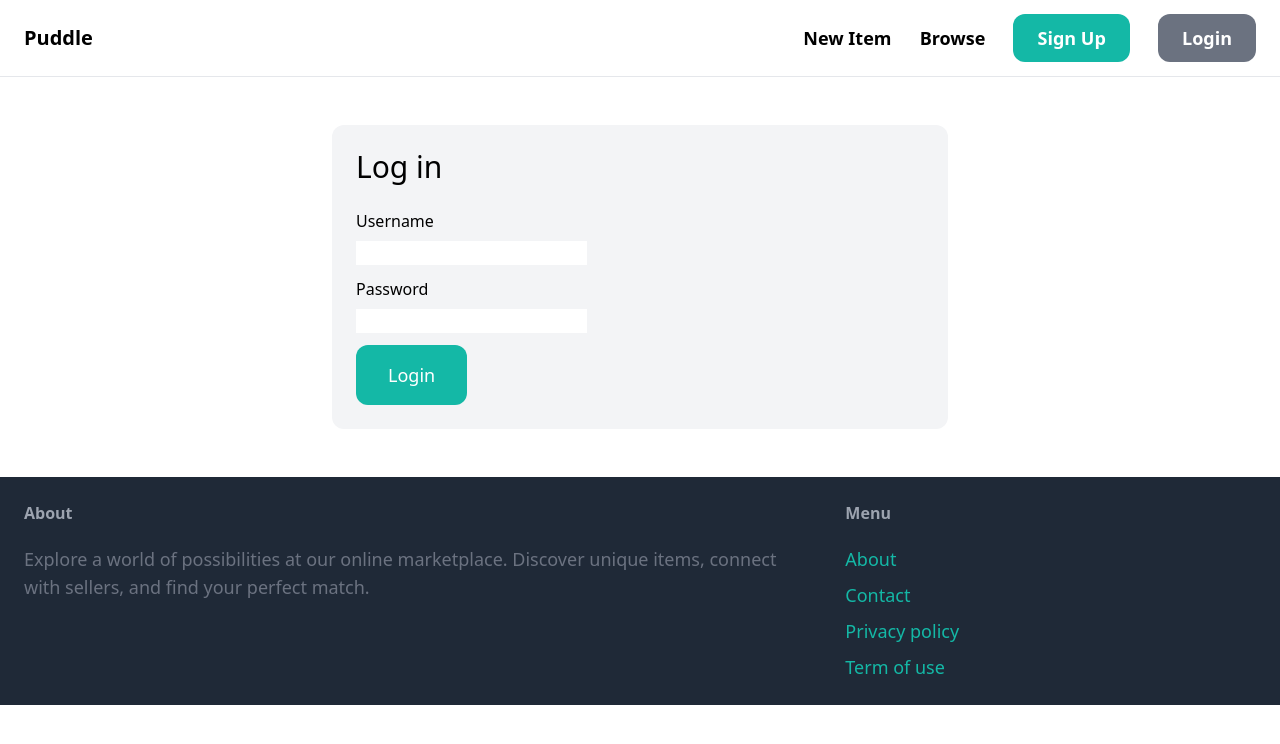
After one commit to tox-in/Simple_Puddle, a Django app: template puddle/core/templates/core/login.html in a window 1280 px wide. The commit adds this page. Shown: the top 744 px of the page. Run offline with Django 5.2, Linux system fonts and the light colour scheme; the template is opened without the code that fills it, so the values that code supplies are empty, except form fields; form fields are guessed from the names that the template uses; some libraries are stand-ins or nearby versions.

Commit message:
logging in

```diff
--- a/puddle/core/forms.py
+++ b/puddle/core/forms.py
@@ -1,6 +1,10 @@
 from django import forms
-from django.contrib.auth.forms import UserCreationForm
+from django.contrib.auth.forms import UserCreationForm, AuthenticationForm
 from django.contrib.auth.models import User
+
+class LoginForm(AuthenticationForm):
+     username = forms.CharField(widget=forms.TextInput(attrs={'placeholder':'Your username', 'class':'w-full py-4 px-6 rounded-xl'}))
+     password = forms.CharField(widget=forms.PasswordInput(attrs={'placeholder':'Your password', 'class':'w-full py-4 px-6 rounded-xl'}))
 
 class SignupForm(UserCreationForm):
     class Meta:
--- a/puddle/core/templates/core/base.html
+++ b/puddle/core/templates/core/base.html
@@ -13,8 +13,13 @@
             <a href="#" class="text-lg font-semibold hover:text-gray-500">New Item</a>
             <a href="#" class="text-lg font-semibold hover:text-gray-500">Browse</a>
 
+            {% if request.user.is_authenticated %}
+            <a href="#" class="px-6 py-3 text-lg font-semibold bg-teal-500 text-white rounded-xl hover:bg-teal-700">Inbox</a>
+            <a href="#" class="px-6 py-3 text-lg font-semibold bg-gray-500 text-white rounded-xl hover:bg-gray-700">Dashboard</a>
+            {% else %}
             <a href="{% url 'core:signup' %}" class="px-6 py-3 text-lg font-semibold bg-teal-500 text-white rounded-xl hover:bg-teal-700">Sign Up</a>
-            <a href="#" class="px-6 py-3 text-lg font-semibold bg-gray-500 text-white rounded-xl hover:bg-gray-700">Login</a>
+            <a href="{% url 'core:login' %}" class="px-6 py-3 text-lg font-semibold bg-gray-500 text-white rounded-xl hover:bg-gray-700">Login</a>
+            {% endif %}
         </div>
     </nav>
     <div class="px-6 py-6">
--- /dev/null
+++ b/puddle/core/templates/core/login.html
@@ -0,0 +1,37 @@
+{% extends 'core/base.html' %}
+
+
+{% block title %}
+    Log in
+{% endblock title %}
+
+
+{% block content %}
+    <div class="w-1/2 my-6 mx-auto p-6 bg-gray-100 rounded-xl">
+        <h1 class="mb-6 text-3xl">Log in</h1>
+
+        <form action="." method="post">
+            {% csrf_token %}
+            {{ form.non_field_errors }}
+            <div class="mb-3">
+                <label for="" class="inline-block mb-2">Username</label><br/>
+                {{ form.username }}
+            </div>
+            <div class="mb-3">
+                <label for="" class="inline-block mb-2">Password</label><br/>
+                {{ form.password }}
+            </div>
+            {% if form.errors or form.non_field_errors %}
+                <div class="mb-3 p-6 bg-red-100 rounded-xl">
+                    {% for field in form %}
+                        {{ field.errors }}
+                    {% endfor %}
+                    {{ form.non_field_errors }}
+                </div>
+            {% endif %}
+
+
+            <button class="py-4 px-8 text-lg bg-teal-500 hover:bg-teal-700 rounded-xl text-white">Login</button>
+        </form>
+    </div>
+{% endblock content %}
--- a/puddle/core/urls.py
+++ b/puddle/core/urls.py
@@ -1,10 +1,13 @@
+from django.contrib.auth import views as auth_views
 from django.urls import path
 from . import views
+from .forms import LoginForm
 
 app_name = 'core'
 
 urlpatterns = [
     path('', views.index, name='index'),
     path('contact/', views.contact, name='contact'),
-    path('signup/', views.signup, name='signup')
+    path('signup/', views.signup, name='signup'),
+    path('login/', auth_views.LoginView.as_view(template_name='core/login.html', authentication_form=LoginForm), name='login')
 ]
--- a/puddle/puddle/settings.py
+++ b/puddle/puddle/settings.py
@@ -26,6 +26,10 @@ SECRET_KEY = 'django-insecure-c-%e=kh3se7bhyc$ztzx3o1u#4rk$@ym-n($$xm7$s__r*9)(e
 DEBUG = True
 
 ALLOWED_HOSTS = []
+
+LOGIN_URL = '/login/'
+LOGIN_REDIRECT_URL = '/'
+LOGOUT_REDIRECT_URL = '/'
 
 
 # Application definition
```
Also changed, not shown: puddle/db.sqlite3.
